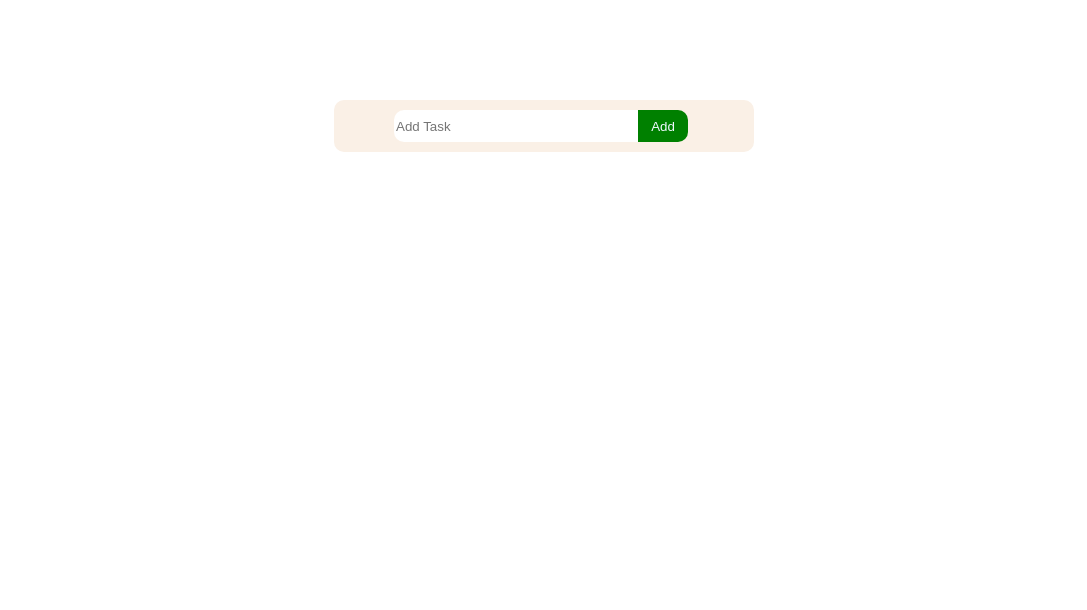
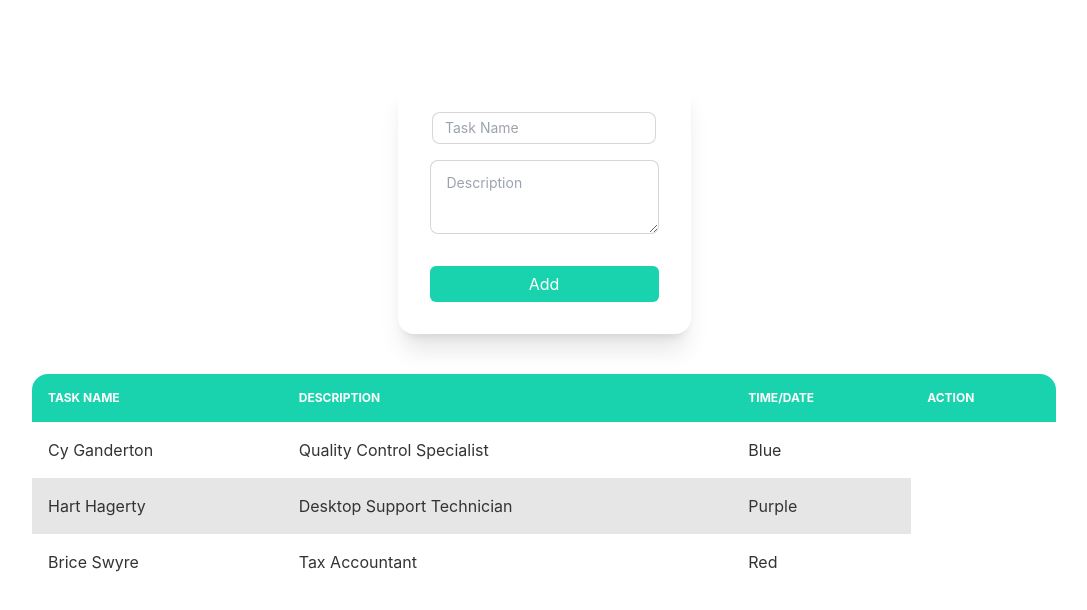
Before and after one commit to Lil-boss/personal_todo_app, a React (Create React App) app: page / in a window 1280 px wide. Shown: the top 610 px of the page, without its empty margins (96-1183 px from the left). Built offline with nearby package versions, Linux system fonts and the light colour scheme.

Commit message:
table done

```diff
--- a/package.json
+++ b/package.json
@@ -6,6 +6,7 @@
     "@testing-library/jest-dom": "^5.16.4",
     "@testing-library/react": "^13.2.0",
     "@testing-library/user-event": "^13.5.0",
+    "daisyui": "^2.15.0",
     "react": "^18.1.0",
     "react-dom": "^18.1.0",
     "react-firebase-hooks": "^5.0.3",
@@ -37,5 +38,10 @@
       "last 1 firefox version",
       "last 1 safari version"
     ]
+  },
+  "devDependencies": {
+    "autoprefixer": "^10.4.7",
+    "postcss": "^8.4.14",
+    "tailwindcss": "^3.0.24"
   }
 }
--- /dev/null
+++ b/postcss.config.js
@@ -0,0 +1,6 @@
+module.exports = {
+  plugins: {
+    tailwindcss: {},
+    autoprefixer: {},
+  },
+}
--- a/public/index.html
+++ b/public/index.html
@@ -1,31 +1,15 @@
 <!DOCTYPE html>
 <html lang="en">
+
 <head>
   <meta charset="utf-8" />
   <link rel="icon" href="%PUBLIC_URL%/favicon.ico" />
   <meta name="viewport" content="width=device-width, initial-scale=1" />
   <meta name="theme-color" content="#000000" />
-    <meta
-      name="description"
-      content="Web site created using create-react-app"
-    />
-    <link rel="apple-touch-icon" href="%PUBLIC_URL%/logo192.png" />
-    <!--
-      manifest.json provides metadata used when your web app is installed on a
-      user's mobile device or desktop. See https://developers.google.com/web/fundamentals/web-app-manifest/
-    -->
-    <link rel="manifest" href="%PUBLIC_URL%/manifest.json" />
-    <!--
-      Notice the use of %PUBLIC_URL% in the tags above.
-      It will be replaced with the URL of the `public` folder during the build.
-      Only files inside the `public` folder can be referenced from the HTML.
-
-      Unlike "/favicon.ico" or "favicon.ico", "%PUBLIC_URL%/favicon.ico" will
-      work correctly both with client-side routing and a non-root public URL.
-      Learn how to configure a non-root public URL by running `npm run build`.
-    -->
+  <meta name="description" content="Web site created using create-react-app" />
   <title>React App</title>
 </head>
+
 <body>
   <noscript>You need to enable JavaScript to run this app.</noscript>
   <div id="root"></div>
@@ -40,4 +24,5 @@
       To create a production bundle, use `npm run build` or `yarn build`.
     -->
 </body>
+
 </html>
--- a/src/components/table/Table.jsx
+++ b/src/components/table/Table.jsx
@@ -0,0 +1,38 @@
+import React from 'react';
+const Table = () => {
+    return (
+        <div className='w-4/5 mx-auto'>
+            <div className="overflow-x-auto mt-10">
+                <table className="table table-zebra w-full">
+                    <thead>
+                        <tr>
+                            <th className='bg-secondary text-white'>Task Name</th>
+                            <th className='bg-secondary text-white'>Description</th>
+                            <th className='bg-secondary text-white'>Time/Date</th>
+                            <th className='bg-secondary text-white'>Action</th>
+                        </tr>
+                    </thead>
+                    <tbody>
+                        <tr>
+                            <td>Cy Ganderton</td>
+                            <td>Quality Control Specialist</td>
+                            <td>Blue</td>
+                        </tr>
+                        <tr>
+                            <td>Hart Hagerty</td>
+                            <td>Desktop Support Technician</td>
+                            <td>Purple</td>
+                        </tr>
+                        <tr>
+                            <td>Brice Swyre</td>
+                            <td>Tax Accountant</td>
+                            <td>Red</td>
+                        </tr>
+                    </tbody>
+                </table>
+            </div>
+        </div>
+    );
+};
+
+export default Table;
--- a/src/components/taskbar/Taskbar.jsx
+++ b/src/components/taskbar/Taskbar.jsx
@@ -1,16 +1,18 @@
 import React from 'react';
 import { useForm } from 'react-hook-form';
-import "./taskbar.css"
 const Taskbar = () => {
     const { register, handleSubmit } = useForm();
     const onSubmit = data => console.log(data);
     return (
-        <div className='main'>
-            <div className='main-header'>
-                <form onSubmit={handleSubmit(onSubmit)}>
-                    <input className='input-field' type="text" {...register("taskName", { required: true })} placeholder="Add Task" />
-                    <button className='btn' type='submit'>Add</button>
-                </form>
+        <div className='flex justify-center items-center mt-20'>
+            <div className="card mx-w-lg bg-base-100 shadow-xl">
+                <div className="card-body ">
+                    <form onSubmit={handleSubmit(onSubmit)} className="flex flex-col justify-center items-center">
+                        <input type="text" {...register("taskName", { required: true })} placeholder="Task Name" className="input input-bordered input-sm w-56 max-w-xs" />
+                        <textarea {...register("taskName", { required: true })} className="textarea textarea-bordered mt-4" placeholder="Description"></textarea>
+                        <button type='submit' className=' btn-secondary mt-8 w-full text-white h-9 rounded-md'>Add</button>
+                    </form>
+                </div>
             </div>
         </div>
     );
--- a/src/components/taskbar/taskbar.css
+++ /dev/null
@@ -1,33 +0,0 @@
-.main {
-    display: flex;
-    justify-content: center;
-}
-
-.main-header {
-    background-color: linen;
-    width: 400px;
-    margin-top: 100px;
-    padding: 10px;
-    border-radius: 10px;
-}
-
-.input-field {
-    width: 60%;
-    height: 30px;
-    border: none;
-    outline: none;
-    border-top-left-radius: 10px;
-    border-bottom-left-radius: 10px;
-    margin-left: 50px;
-}
-
-.btn {
-    border: none;
-    outline: none;
-    border-top-right-radius: 10px;
-    border-bottom-right-radius: 10px;
-    height: 32px;
-    background: green;
-    width: 50px;
-    color: aliceblue;
-}
--- a/src/index.css
+++ b/src/index.css
@@ -1,3 +1,7 @@
+@tailwind base;
+@tailwind components;
+@tailwind utilities;
+
 body {
   margin: 0;
   font-family: -apple-system, BlinkMacSystemFont, 'Segoe UI', 'Roboto', 'Oxygen',
--- a/src/pages/Home/Home.jsx
+++ b/src/pages/Home/Home.jsx
@@ -1,10 +1,12 @@
 import React from 'react';
+import Table from '../../components/table/Table';
 import Taskbar from '../../components/taskbar/Taskbar';
 
 const Home = () => {
     return (
         <div>
             <Taskbar />
+            <Table />
         </div>
     );
 };
--- /dev/null
+++ b/tailwind.config.js
@@ -0,0 +1,19 @@
+module.exports = {
+  content: ["./src/**/*.{js,jsx,ts,tsx}"],
+  plugins: [require("daisyui")],
+  daisyui: {
+    themes: [
+      {
+        mytheme: {
+          primary: "#0FCFEC",
+          secondary: "#19D3AE",
+          accent: "#3A4256",
+          neutral: "#3d4451",
+          "base-100": "#ffffff",
+        },
+      },
+      "dark",
+      "cupcake",
+    ],
+  },
+}
```
Also changed, not shown: src/components/table/table.css (deleted), 1 other file (tests, documents, lock files or other folders). Lines whose indentation alone changed are shown as unchanged.
